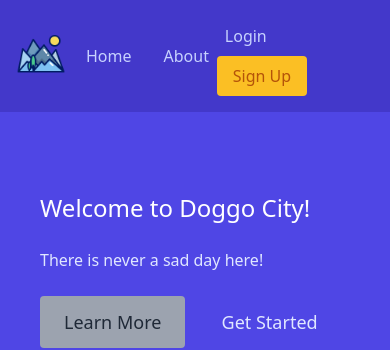
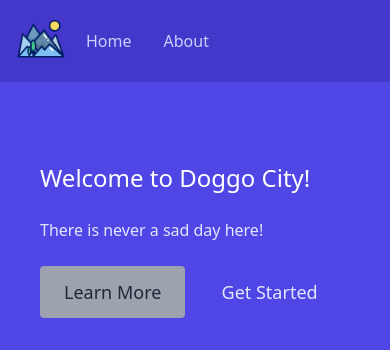
Before and after one commit to Annie-Huang/tailwind-site, a website: page index.html in a window 390 px wide. Shown: the top 350 px of the page. Drawn offline with nearby package versions, Linux system fonts and the light colour scheme.

Commit message:
Only show the right size of header on md screen

```diff
--- a/index.html
+++ b/index.html
@@ -20,7 +20,7 @@
   </div>
 
   <!-- right side -->
-  <div>
+  <div class="hidden md:block">
     <a href="#" class="inline-block p-2 text-indigo-200 hover:text-indigo-100 mr-2">Login</a>
     <a href="#" class="inline-block py-2 px-4 text-yellow-700 bg-yellow-400 hover:text-yellow-800 hover:bg-yellow-300 rounded transition ease-in duration-150">Sign Up</a>
   </div>
```
